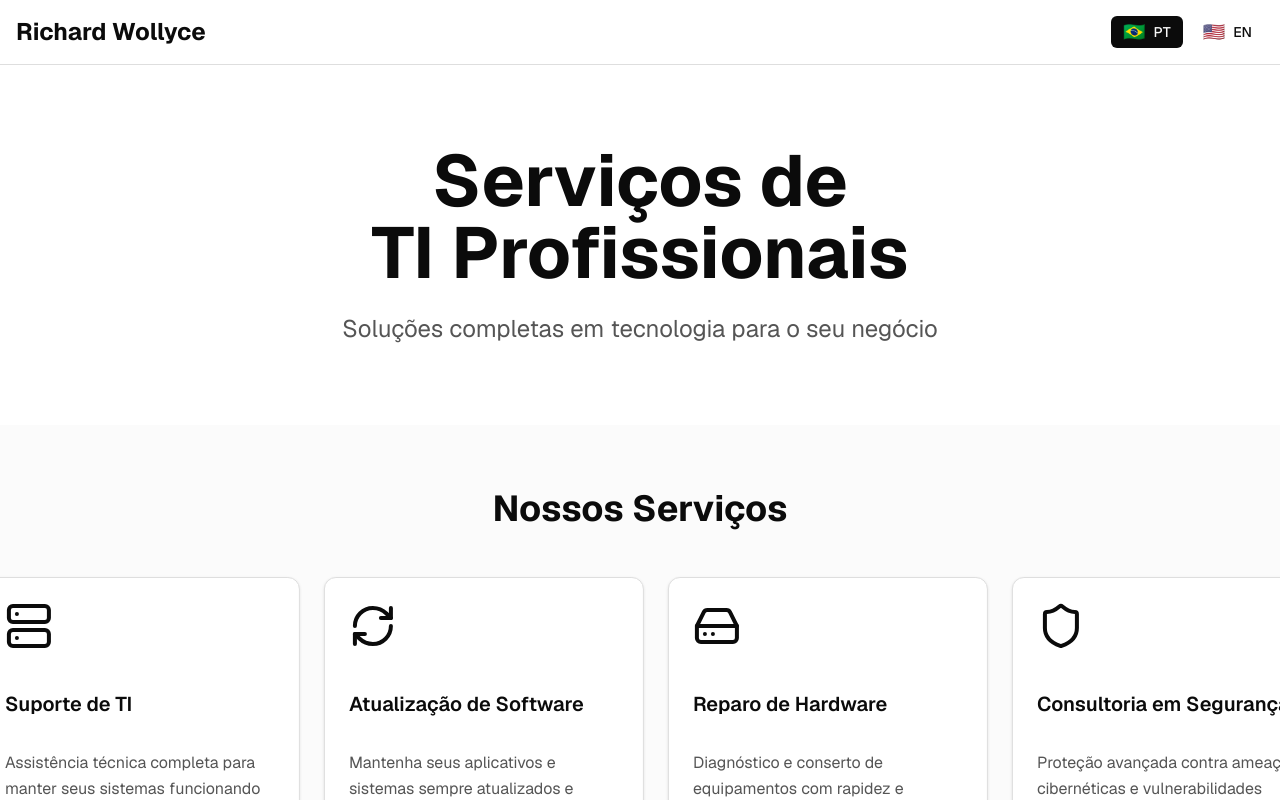
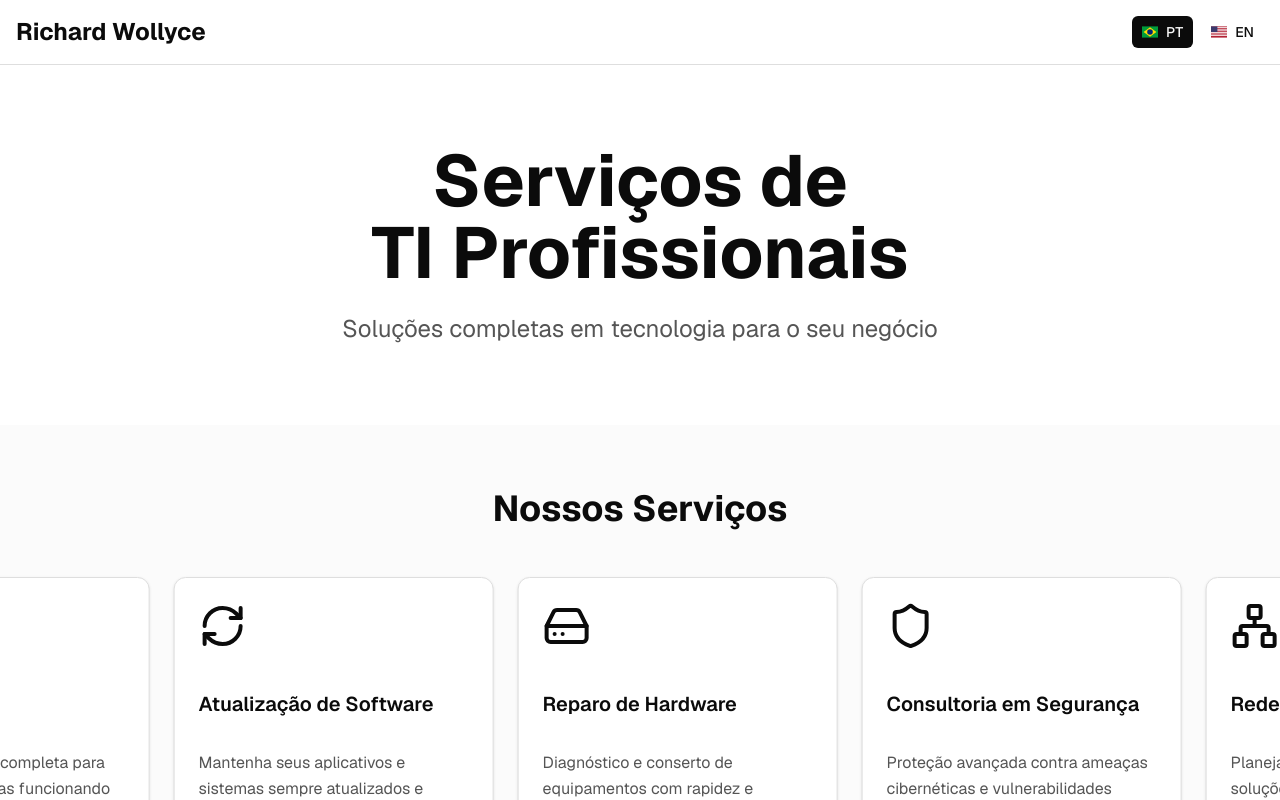
Before and after one commit to richard-wollyce/richard-wollyce-website, a Next.js app: page / in a window 1280 px wide. Shown: the top 800 px of the page. Built offline with nearby package versions, Linux system fonts and the light colour scheme.

Commit message:
fix: fix flags rendering and adjust carousel animation
Update flags to SVG components and fix carousel animation for smooth scrolling.

#VERCEL_SKIP

Co-authored-by: Richard Wollyce <223786061+richard-wollyce@users.noreply.github.com>

```diff
--- a/app/globals.css
+++ b/app/globals.css
@@ -114,8 +114,8 @@
   --color-sidebar-border: var(--sidebar-border);
   --color-sidebar-ring: var(--sidebar-ring);
 
-  /* Added custom animation for infinite scroll */
-  --animate-infinite-scroll: infinite-scroll 40s linear infinite;
+  /* Updated animation duration for smoother infinite scroll that shows all services */
+  --animate-infinite-scroll: infinite-scroll 60s linear infinite;
 }
 
 @layer base {
@@ -127,12 +127,12 @@
   }
 }
 
-/* Added keyframes for infinite scroll animation */
+/* Updated keyframes to ensure smooth continuous scrolling */
 @keyframes infinite-scroll {
   from {
     transform: translateX(0);
   }
   to {
-    transform: translateX(-50%);
+    transform: translateX(calc(-320px * 7 - 24px * 7));
   }
 }
--- a/app/page.tsx
+++ b/app/page.tsx
@@ -132,6 +132,28 @@ const translations = {
   },
 }
 
+// Flag components as inline SVGs for better compatibility
+const BrazilFlag = () => (
+  <svg width="20" height="14" viewBox="0 0 20 14" fill="none" xmlns="http://www.w3.org/2000/svg">
+    <rect width="20" height="14" fill="#009C3B" />
+    <path d="M10 1L18 7L10 13L2 7L10 1Z" fill="#FFDF00" />
+    <circle cx="10" cy="7" r="3.5" fill="#002776" />
+  </svg>
+)
+
+const USFlag = () => (
+  <svg width="20" height="14" viewBox="0 0 20 14" fill="none" xmlns="http://www.w3.org/2000/svg">
+    <rect width="20" height="14" fill="#B22234" />
+    <rect y="1" width="20" height="1" fill="white" />
+    <rect y="3" width="20" height="1" fill="white" />
+    <rect y="5" width="20" height="1" fill="white" />
+    <rect y="7" width="20" height="1" fill="white" />
+    <rect y="9" width="20" height="1" fill="white" />
+    <rect y="11" width="20" height="1" fill="white" />
+    <rect width="8" height="7" fill="#3C3B6E" />
+  </svg>
+)
+
 export default function ITServicesPage() {
   const [lang, setLang] = useState<"pt-BR" | "en">("pt-BR")
   const [formData, setFormData] = useState({
@@ -212,7 +234,7 @@ export default function ITServicesPage() {
               onClick={() => setLang("pt-BR")}
               className="flex items-center gap-2"
             >
-              <span className="text-lg">🇧🇷</span>
+              <BrazilFlag />
               <span>PT</span>
             </Button>
             <Button
@@ -221,7 +243,7 @@ export default function ITServicesPage() {
               onClick={() => setLang("en")}
               className="flex items-center gap-2"
             >
-              <span className="text-lg">🇺🇸</span>
+              <USFlag />
               <span>EN</span>
             </Button>
           </div>
@@ -241,7 +263,7 @@ export default function ITServicesPage() {
         <div className="container mx-auto max-w-6xl">
           <h2 className="text-4xl font-bold mb-12 text-center">{t.servicesTitle}</h2>
           <div className="relative">
-            <div className="flex gap-6 animate-infinite-scroll">
+            <div className="flex gap-6 animate-infinite-scroll hover:[animation-play-state:paused]">
               {/* First set of services */}
               {t.services.map((service, index) => {
                 const IconComponent = service.icon
```
